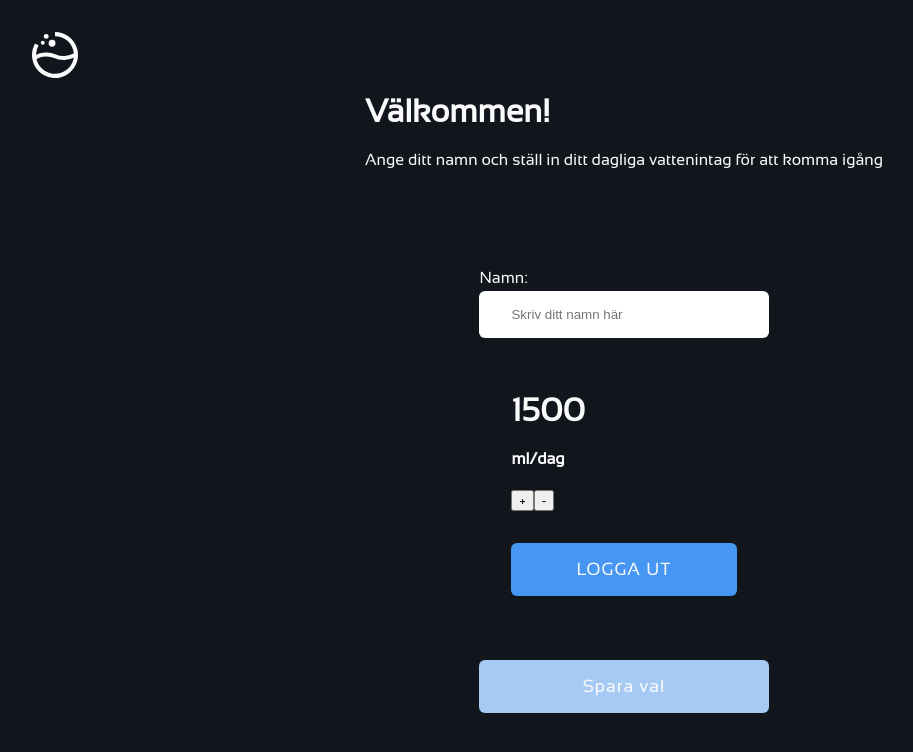
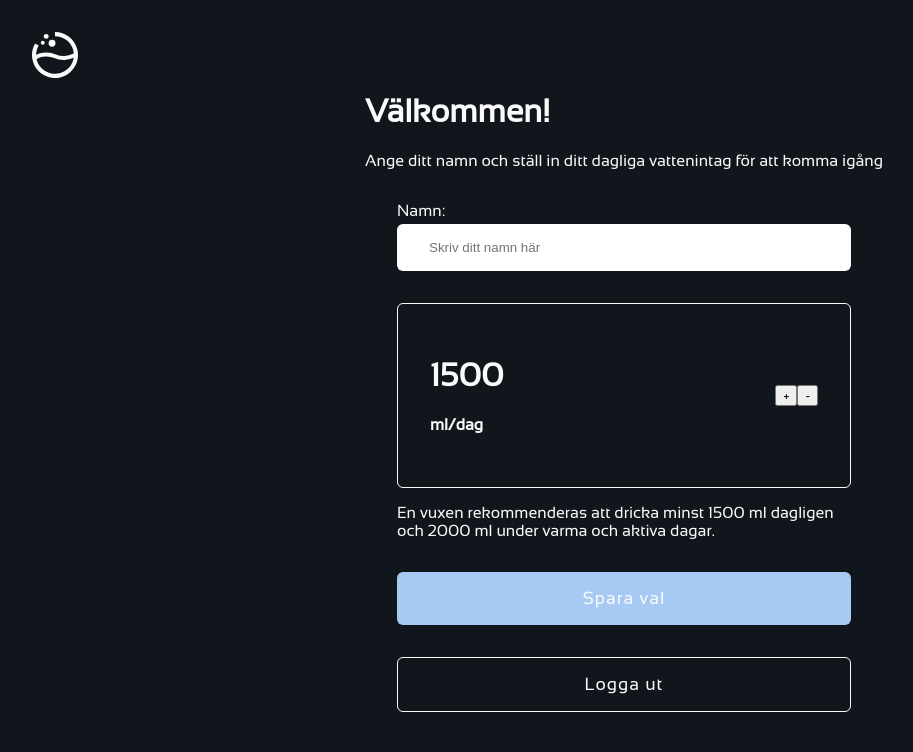
Before and after one commit to nybbe123/h2go, a Next.js app: page /goal in a window 1280 px wide. Shown: the top 752 px of the page, without its empty margins (16-929 px from the left). Built offline with nearby package versions, Linux system fonts and the light colour scheme; no server answers; the database is empty; sample sign-in values are in the browser's storage.

Commit message:
added styling for border and buttons

```diff
--- a/pages/goal.tsx
+++ b/pages/goal.tsx
@@ -12,39 +12,39 @@ export interface UserData {
   id: string | undefined;
 }
 
-export const getServerSideProps: GetServerSideProps = async (context) => {
-  const session = await getSession(context);
+// export const getServerSideProps: GetServerSideProps = async (context) => {
+//   const session = await getSession(context);
 
-  if (!session) {
-    return {
-      redirect: {
-        destination: "/",
-        permanent: false,
-      },
-    };
-  }
+//   if (!session) {
+//     return {
+//       redirect: {
+//         destination: "/",
+//         permanent: false,
+//       },
+//     };
+//   }
 
-  let user = await prisma.user.findUnique({
-    where: {
-      email: session?.user.email,
-    },
-  });
+//   let user = await prisma.user.findUnique({
+//     where: {
+//       email: session?.user.email,
+//     },
+//   });
 
-  user = JSON.parse(JSON.stringify(user));
+//   user = JSON.parse(JSON.stringify(user));
 
-  if (user?.name) {
-    return {
-      redirect: {
-        destination: "/userboard",
-        permanent: false,
-      },
-    };
-  }
+//   if (user?.name) {
+//     return {
+//       redirect: {
+//         destination: "/userboard",
+//         permanent: false,
+//       },
+//     };
+//   }
 
-  return {
-    props: { session },
-  };
-};
+//   return {
+//     props: { session },
+//   };
+// };
 
 const GoalPage: NextPage = () => {
   const { data: session } = useSession();
@@ -93,17 +93,16 @@ const GoalPage: NextPage = () => {
 
   return (
     <div className={styles.root}>
-      <div>
       <div className={styles["logo-container-sign-up"]}>
         <Logo />
       </div>
+      <div>
         <h1>Välkommen!</h1>
         <p>
           Ange ditt namn och ställ in ditt dagliga vattenintag för att komma
           igång
         </p>
-      </div>
-      <div>
+
         <form onSubmit={submitFormHandler} className={styles["inputfield"]}>
           <label htmlFor="first">
             Namn:
@@ -127,7 +126,7 @@ const GoalPage: NextPage = () => {
                 <h1>{goalValue}</h1>
                 <h4>ml/dag</h4>
               </div>
-              <div>
+              <div className={styles["add-remove-buttons"]}>
                 <button type="button" onClick={increaseGoalValue}>
                   +
                 </button>
@@ -135,19 +134,26 @@ const GoalPage: NextPage = () => {
                   -
                 </button>
               </div>
+            </div>
+            <div>
+              <p>
+                En vuxen rekommenderas att dricka minst 1500 ml dagligen
+                <br></br>
+                och 2000 ml under varma och aktiva dagar.
+              </p>
+            </div>
+            <button type="submit" className={styles["sign-in-button"]}>
+              Spara val
+            </button>
             <button
               onClick={() =>
                 signOut({ callbackUrl: `${window.location.origin}` })
               }
               className={styles["logout-button"]}
             >
-                LOGGA UT
+              Logga ut
             </button>
           </div>
-          </div>
-          <button type="submit" className={styles["sign-in-button"]}>
-            Spara val
-          </button>
         </form>
       </div>
     </div>
--- a/styles/GoalPage.module.scss
+++ b/styles/GoalPage.module.scss
@@ -90,12 +90,14 @@
     }
 
     .goal-container {
-        padding: 2rem;
-        border-style: solid 4px white;
-        border-color: white;
-        border-radius: 6px;
-        display: flex;
-        flex-direction: column;
+      margin-top: 2rem;
+      padding: 2rem;
+      border: solid 1px;
+      border-radius: 6px;
+      display: flex;
+      flex-direction: row;
+      align-items: center;
+      justify-content: space-between;
 
 
-      }
+    }
--- a/styles/SignUpPage.module.scss
+++ b/styles/SignUpPage.module.scss
@@ -56,7 +56,8 @@
   margin-top: 2rem;
   padding: 1rem 2rem;
   width: 100%;
-  background-color: var(--primary-blue);
+  background-color: transparent;
+  border: solid 1px;
   color: var(--white);
   font-size: 1.1rem;
   letter-spacing: 1px;
@@ -64,12 +65,13 @@
   display: flex;
   border-radius: 6px;
   transition: 250ms;
-  border: none;
+
   justify-content: center;
 
   &:hover {
     cursor: pointer;
     background-color: var(--dark-blue);
+    color: var(--white);
     }
 
 }
@@ -133,12 +135,14 @@
     }
 
     .goal-container {
+      margin-top: 2rem;
       padding: 2rem;
-      border-style: solid 4px white;
-      border-color: white;
+      border: solid 1px;
       border-radius: 6px;
       display: flex;
-      flex-direction: column;
+      flex-direction: row;
+      align-items: center;
+      justify-content: space-between;
 
 
     }
```
Lines whose indentation alone changed are shown as unchanged.
